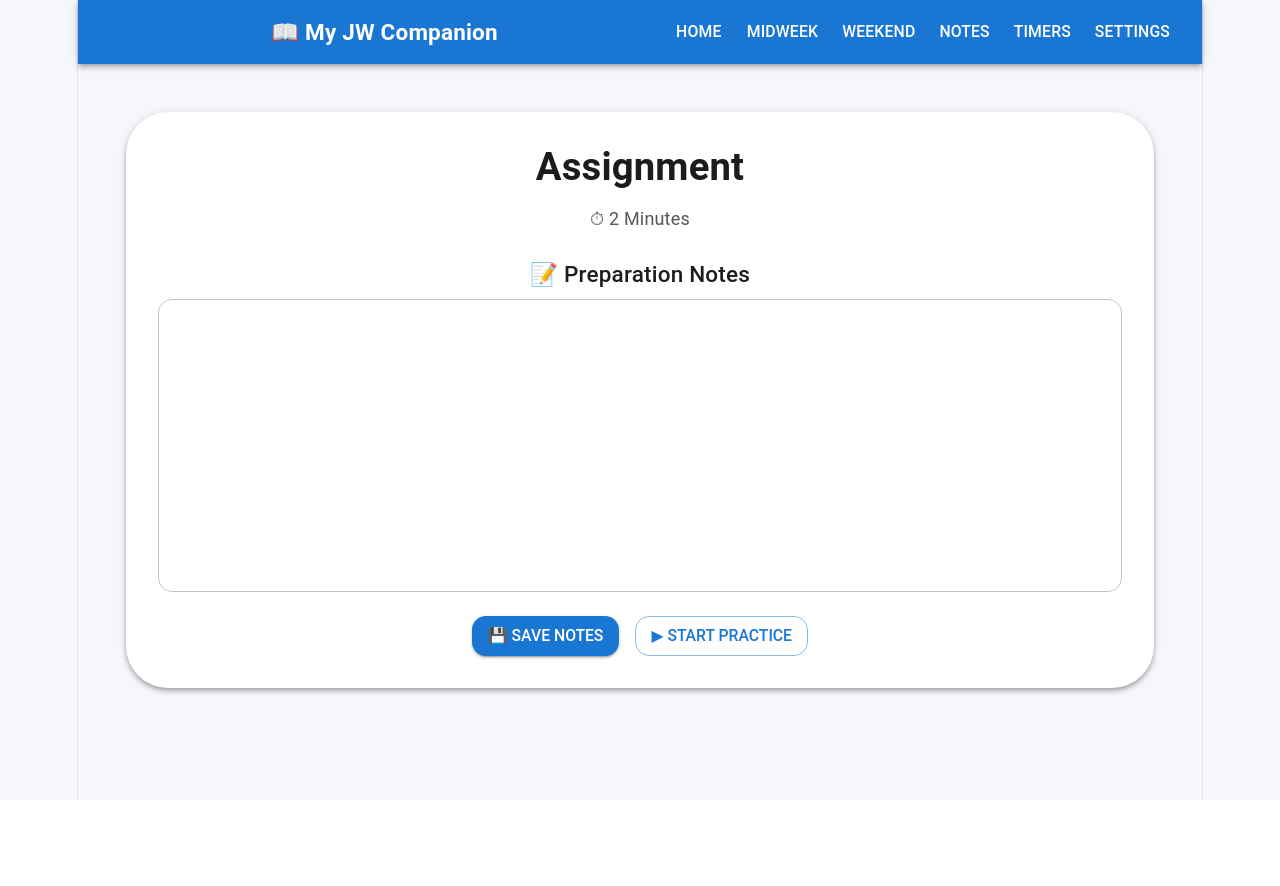
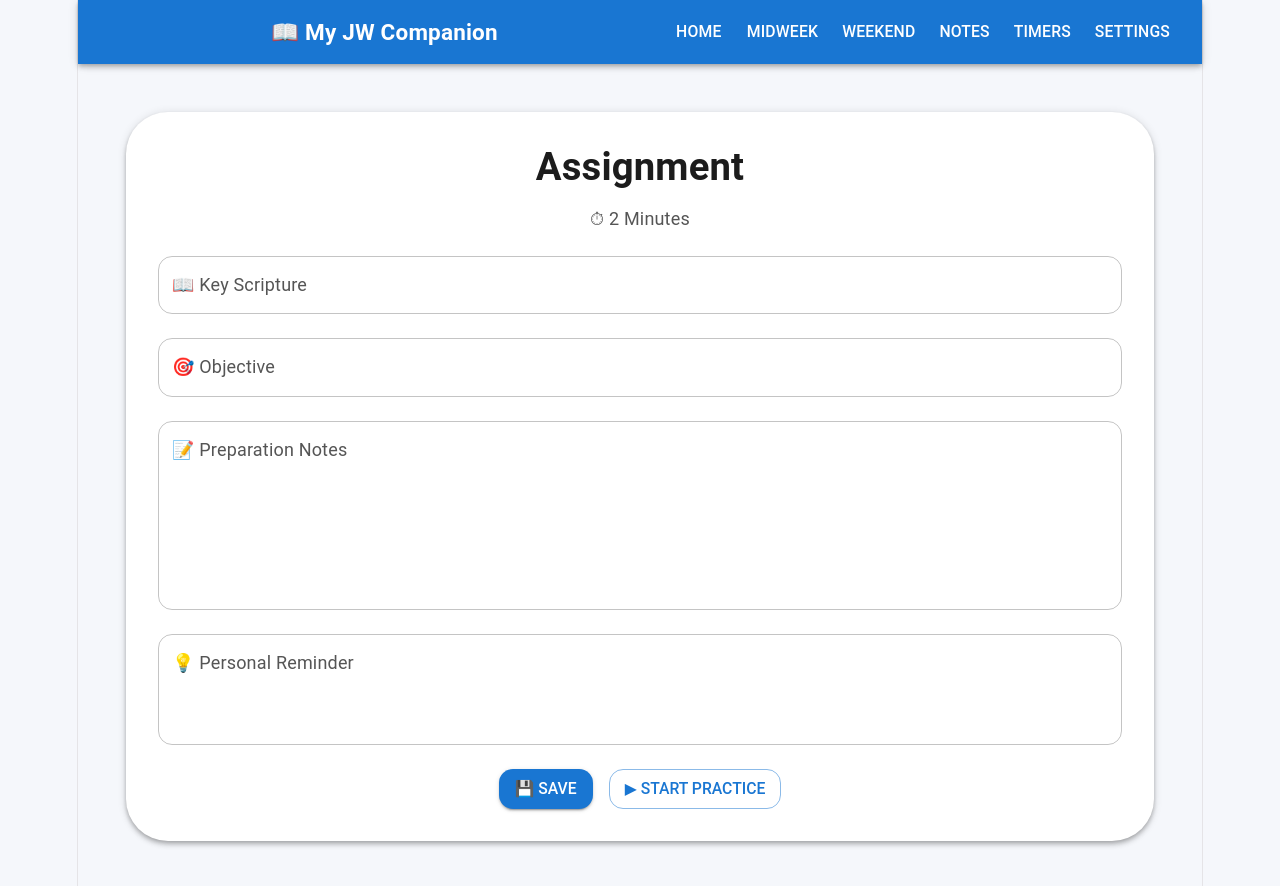
Before and after one commit to kadamsandesh28-star/jw-meeting-companion, a React (Vite) app: page /assignment-preparation in a window 1280 px wide. Shown: the top 886 px of the page. Before the commit the page ends 800 px from the top, so only its background shows below. Built offline with nearby package versions, Linux system fonts and the light colour scheme.

Commit message:
Release v2.1 - Assignment Preparation

```diff
--- a/src/pages/AssignmentPreparation.tsx
+++ b/src/pages/AssignmentPreparation.tsx
@@ -9,8 +9,8 @@ import {
 import { useLocation, useNavigate } from "react-router-dom";
 
 import {
-  loadAssignmentNotes,
-  saveAssignmentNote,
+  loadAssignmentPreparation,
+  saveAssignmentPreparation,
 } from "../services/assignmentNotes";
 
 export default function AssignmentPreparation() {
@@ -21,16 +21,31 @@ export default function AssignmentPreparation() {
   const title = location.state?.title ?? "Assignment";
   const minutes = location.state?.minutes ?? 2;
 
-  const [note, setNote] = useState("");
+  const [scripture, setScripture] = useState("");
+  const [objective, setObjective] = useState("");
+  const [notes, setNotes] = useState("");
+  const [reminder, setReminder] = useState("");
 
   useEffect(() => {
-    const notes = loadAssignmentNotes();
-    setNote(notes[id] ?? "");
+    const data = loadAssignmentPreparation();
+
+    if (data[id]) {
+      setScripture(data[id].scripture);
+      setObjective(data[id].objective);
+      setNotes(data[id].notes);
+      setReminder(data[id].reminder);
+    }
   }, [id]);
 
   const save = () => {
-    saveAssignmentNote(id, note);
-    alert("✅ Notes saved.");
+    saveAssignmentPreparation(id, {
+      scripture,
+      objective,
+      notes,
+      reminder,
+    });
+
+    alert("✅ Preparation saved.");
   };
 
   return (
@@ -53,33 +68,51 @@ export default function AssignmentPreparation() {
           ⏱ {minutes} Minutes
         </Typography>
 
-        <Typography
-          variant="h6"
-          gutterBottom
-        >
-          📝 Preparation Notes
-        </Typography>
+        <TextField
+          label="📖 Key Scripture"
+          fullWidth
+          value={scripture}
+          onChange={(e) => setScripture(e.target.value)}
+          sx={{ mb: 3 }}
+        />
 
         <TextField
+          label="🎯 Objective"
+          fullWidth
+          value={objective}
+          onChange={(e) => setObjective(e.target.value)}
+          sx={{ mb: 3 }}
+        />
+
+        <TextField
+          label="📝 Preparation Notes"
           multiline
-          rows={10}
+          rows={6}
           fullWidth
-          value={note}
-          onChange={(e) =>
-            setNote(e.target.value)
-          }
+          value={notes}
+          onChange={(e) => setNotes(e.target.value)}
+          sx={{ mb: 3 }}
+        />
+
+        <TextField
+          label="💡 Personal Reminder"
+          multiline
+          rows={3}
+          fullWidth
+          value={reminder}
+          onChange={(e) => setReminder(e.target.value)}
+          sx={{ mb: 3 }}
         />
 
         <Button
-          sx={{ mt: 3, mr: 2 }}
           variant="contained"
+          sx={{ mr: 2 }}
           onClick={save}
         >
-          💾 Save Notes
+          💾 Save
         </Button>
 
         <Button
-          sx={{ mt: 3 }}
           variant="outlined"
           onClick={() =>
             navigate("/practice-timer", {
--- a/src/services/assignmentNotes.ts
+++ b/src/services/assignmentNotes.ts
@@ -1,6 +1,16 @@
-const STORAGE_KEY = "jw-assignment-notes";
+export interface AssignmentPreparation {
+  scripture: string;
+  objective: string;
+  notes: string;
+  reminder: string;
+}
 
-export function loadAssignmentNotes() {
+const STORAGE_KEY = "jw-assignment-preparation";
+
+export function loadAssignmentPreparation(): Record<
+  string,
+  AssignmentPreparation
+> {
   const saved = localStorage.getItem(STORAGE_KEY);
 
   if (!saved) {
@@ -10,16 +20,16 @@ export function loadAssignmentNotes() {
   return JSON.parse(saved);
 }
 
-export function saveAssignmentNote(
+export function saveAssignmentPreparation(
   id: string,
-  note: string
+  preparation: AssignmentPreparation
 ) {
-  const notes = loadAssignmentNotes();
+  const allPreparation = loadAssignmentPreparation();
 
-  notes[id] = note;
+  allPreparation[id] = preparation;
 
   localStorage.setItem(
     STORAGE_KEY,
-    JSON.stringify(notes)
+    JSON.stringify(allPreparation)
   );
 }
```
